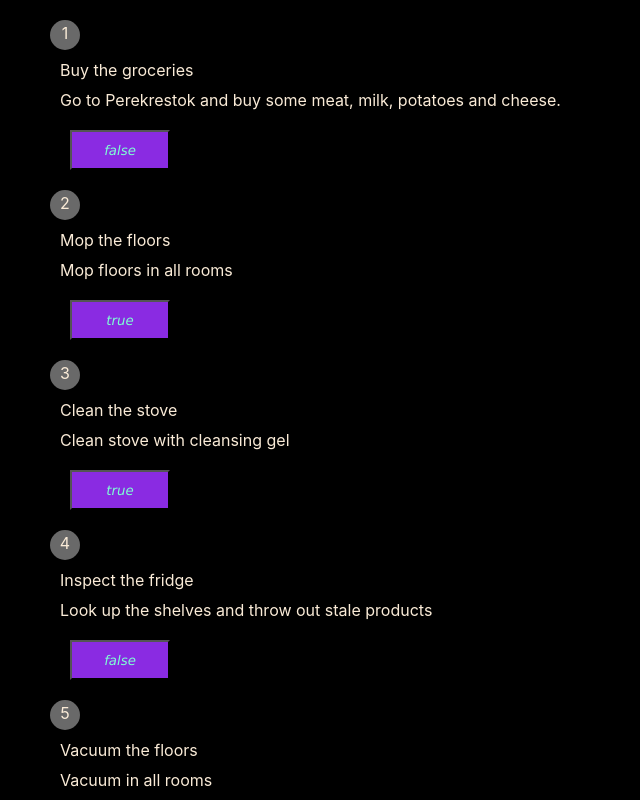
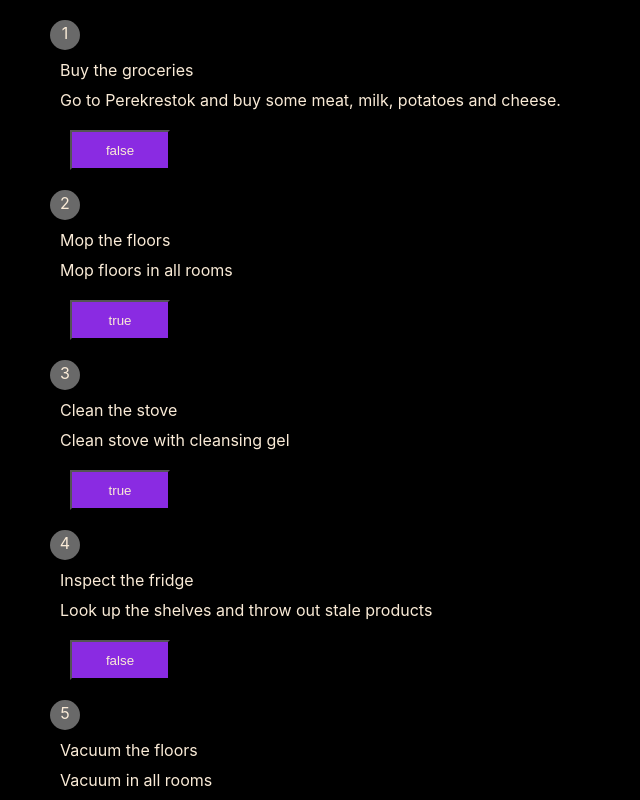
Before and after one commit to kleshenkoaa/task-tracker, a React (Create React App) app: page / in a window 1280 px wide. Shown: the top 800 px of the page, without its empty margins (0-640 px from the left). Built offline with nearby package versions, Linux system fonts and the light colour scheme.

Commit message:
Исправила дз4

```diff
--- a/src/Data/tasks.js
+++ b/src/Data/tasks.js
@@ -4,37 +4,37 @@ const data = [
       id: 1,
       name: 'Buy the groceries',
       description: 'Go to Perekrestok and buy some meat, milk, potatoes and cheese.',
-      completed: 'false'
+      completed: false
     },
     {
       id: 2,
       name: 'Mop the floors',
       description: 'Mop floors in all rooms',
-      completed: 'true'
+      completed: true
     },
     {
       id: 3,
       name: 'Clean the stove',
       description: 'Clean stove with cleansing gel',
-      completed: 'true'
+      completed: true
     },
     {
       id: 4,
       name: 'Inspect the fridge',
       description: 'Look up the shelves and throw out stale products',
-      completed: 'false'
+      completed: false
     },
     {
       id: 5,
       name: 'Vacuum the floors',
       description: 'Vacuum in all rooms',
-      completed: 'false'
+      completed: false
     },
     {
       id: 6,
       name: 'Read the book',
       description: 'Read 100 pages of the book',
-      completed: 'true'
+      completed: true
     }
   ]
 
--- a/src/components/Item/Item.js
+++ b/src/components/Item/Item.js
@@ -2,34 +2,21 @@ import React from 'react';
 import './Item.css';
 
 
-class Item extends React.Component {
-    state = {
-        id: this.props.id,
-        tag: this.props.name,
-        description: this.props.description,
-        status: this.props.completed
-  }
-        render() {
+const Item = (props) => {
+
           return (
             <div>
-                <div class="id">{this.state.id}</div>
-                <div>{this.state.tag}</div>
-                <div>{this.state.description}</div>
+                <div class="id">{props.id}</div>
+                <div>{props.name}</div>
+                <div>{props.description}</div>
                 <div>
-                    <button className="changeStatusButton" onClick={() => {
-                        if (this.state.status =='true') {
-                          this.setState({status: 'false'})
-                        }
-                        else {
-                          this.setState({status: 'true'})
-                        }
-                    }}>
-                      <div class="status">{this.state.status}</div>
-                    </button>
+                  <button class="changeStatusButton" onClick={() => {
+                    props.onChangeTask(props.id)
+                  }}>{props.completed.toString()}</button>
+
                 </div>
             </div>
                   )
-                  }
-  }
+      }
 
   export default Item;
--- a/src/components/List/List.js
+++ b/src/components/List/List.js
@@ -13,14 +13,25 @@ class List extends React.Component {
 
     addTask = ({name, description}) => {
         const obj = {
-            id: this.state.data.length,
+            id: this.state.data.length+1,
             name: name,
             description: description,
-            completed: "false"
+            completed: false
         }
         this.setState({data: [...this.state.data, obj]})
-        this.lastId += 1
     }
+
+    onChangeTask = (id) => {
+        const newData = this.state.data.map(it => {
+            if (it.id === id) {
+                it.completed = !it.completed
+                console.log(it)
+            }
+            return it})
+        console.log(newData) // for checking
+        this.setState({data:newData})
+        }
+
 
     render() {
         return (
@@ -28,7 +39,10 @@ class List extends React.Component {
                 {this.state.data.map(it => <Item class="input" id={it.id}
                                                  name={it.name}
                                                  description={it.description}
-                                                 completed={it.completed}/>)}
+                                                 completed={it.completed}
+                                                 index={this.state.data.findIndex((el) => el.id === it.id)}
+                                                 onChangeTask={this.onChangeTask}
+                                                 />)}
                 <AddTask class="input" buttonClick={this.addTask}/>
             </div>
         )
```
